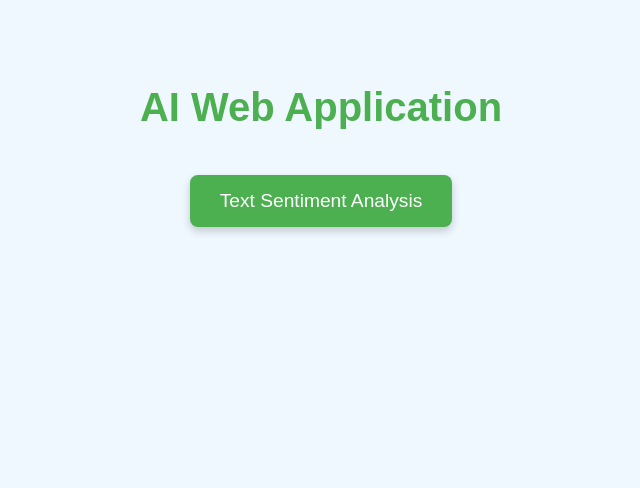
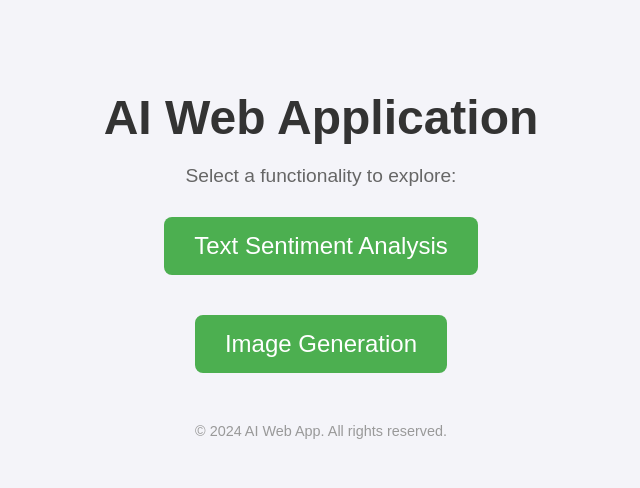
Before and after one commit to QGBSA/BC3415_Homework3, a Flask app: page / in a window 1280 px wide. Shown: the top 488 px of the page, without its empty margins (319-959 px from the left). Run offline with Flask 3, Linux system fonts and the light colour scheme.

Commit message:
Update index.html

```diff
--- a/templates/index.html
+++ b/templates/index.html
@@ -6,42 +6,61 @@
     <title>AI Web App</title>
     <style>
         body {
-            font-family: Arial, sans-serif;
-            background-color: #f0f8ff;
-            color: #333;
+            font-family: 'Arial', sans-serif;
             text-align: center;
+            background-color: #f4f4f9;
             padding: 50px;
         }
         h1 {
-            font-size: 2.5em;
-            color: #4CAF50;
-            margin-bottom: 30px;
+            font-size: 3em;
+            color: #333;
+            margin-bottom: 20px;
+        }
+        p {
+            font-size: 1.2em;
+            color: #666;
+        }
+        .button-container {
+            margin: 20px;
         }
         .button {
             padding: 15px 30px;
-            font-size: 1.2em;
-            margin: 15px;
+            font-size: 1.5em;
+            margin: 10px;
             cursor: pointer;
             border-radius: 8px;
             background-color: #4CAF50;
             color: white;
             border: none;
-            transition: background-color 0.3s ease, transform 0.3s ease;
-            box-shadow: 0 4px 8px rgba(0, 0, 0, 0.2);
+            transition: background-color 0.3s, transform 0.2s;
         }
         .button:hover {
             background-color: #45a049;
             transform: translateY(-2px);
-            box-shadow: 0 6px 12px rgba(0, 0, 0, 0.3);
         }
         .button:active {
-            background-color: #3e8e41;
-            transform: translateY(0);
+            transform: translateY(1px);
+        }
+        footer {
+            margin-top: 40px;
+            font-size: 0.9em;
+            color: #999;
         }
     </style>
 </head>
 <body>
     <h1>AI Web Application</h1>
-    <a href="/sentiment"><button class="button">Text Sentiment Analysis</button></a>
+    <p>Select a functionality to explore:</p>
+
+    <div class="button-container">
+        <a href="/sentiment"><button class="button">Text Sentiment Analysis</button></a>
+    </div>
+    <div class="button-container">
+        <a href="/generate_image"><button class="button">Image Generation</button></a>
+    </div>
+
+    <footer>
+        &copy; 2024 AI Web App. All rights reserved.
+    </footer>
 </body>
 </html>
```
